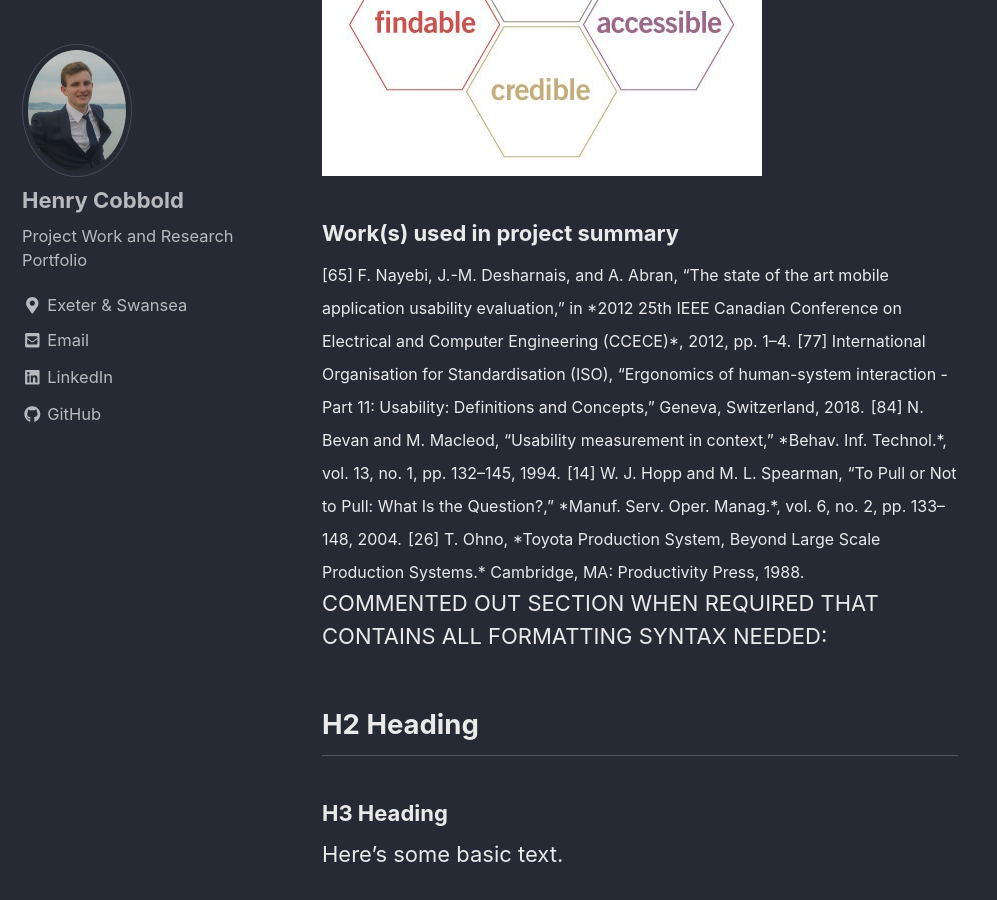
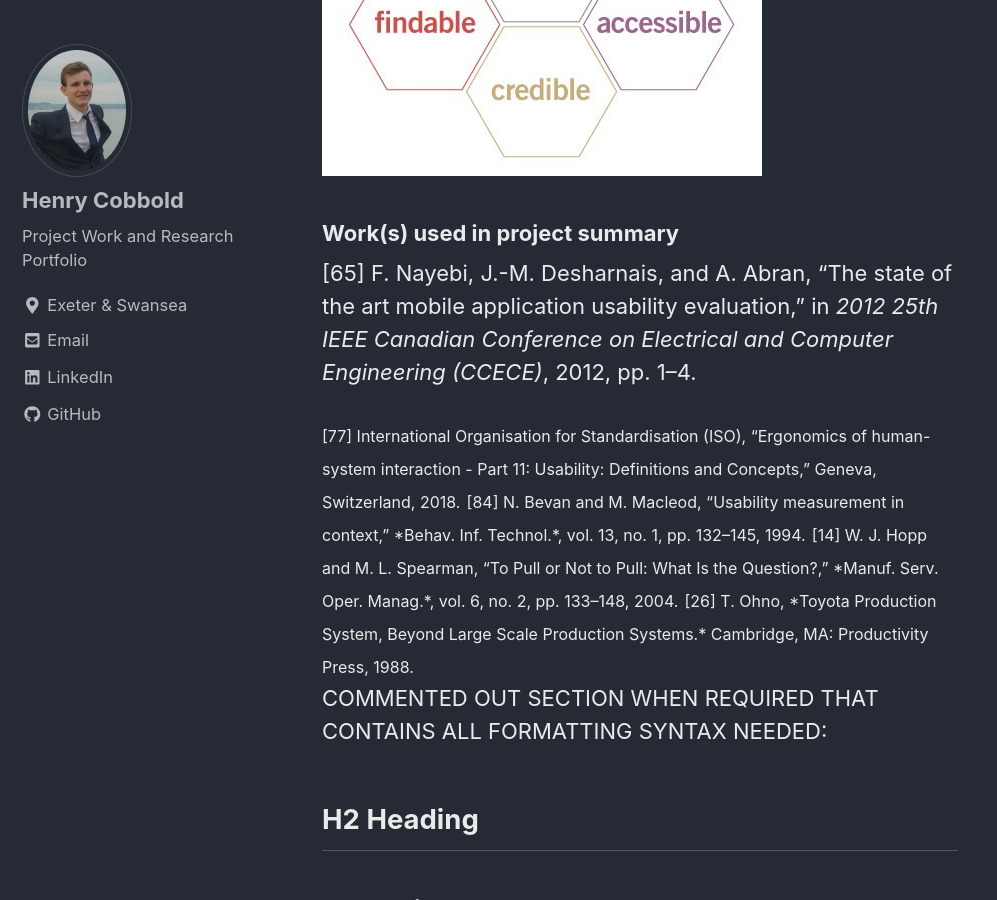
Before and after one commit to henrycobbold/henrycobbold.github.io, a Jekyll site: the page built from _posts/2018-01-28-perceptron.md, in a window 1280 px wide and 900 px high, scrolled down 1966 px. Shown: the whole window, without its empty margins (0-997 px from the left). Built offline with Jekyll 4.4.1, drawn with Linux system fonts in a browser that asks for light colours; nearby versions of some CDN libraries.

Commit message:
ref font changes

```diff
--- a/_posts/2018-01-28-perceptron.md
+++ b/_posts/2018-01-28-perceptron.md
@@ -43,7 +43,7 @@ It is widely documented that "useable" software fulfils a range of qualities. Th
 
 ### Work(s) used in project summary
 
-<font size="3">[65] F. Nayebi, J.-M. Desharnais, and A. Abran, “The state of the art mobile application usability evaluation,” in *2012 25th IEEE Canadian Conference on Electrical and Computer Engineering (CCECE)*, 2012, pp. 1–4.</font>
+[65] F. Nayebi, J.-M. Desharnais, and A. Abran, “The state of the art mobile application usability evaluation,” in *2012 25th IEEE Canadian Conference on Electrical and Computer Engineering (CCECE)*, 2012, pp. 1–4.
 
 <font size="3">[77] International Organisation for Standardisation (ISO), “Ergonomics of human-system interaction - Part 11: Usability: Definitions and Concepts,” Geneva, Switzerland, 2018.</font>
 
```
